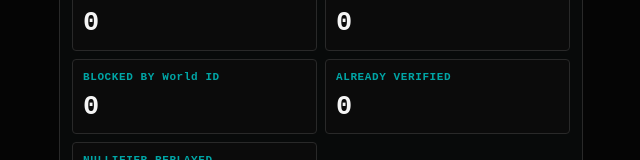
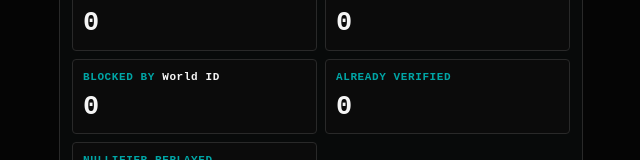
Before and after one commit to cs77signal/human-verification, a Next.js app: page /embed in a window 1280 px wide. Shown: the part 321-481 px from the top of the page, without its empty margins (319-959 px from the left). Built offline with nearby package versions, Linux system fonts and the light colour scheme; no server answers.

Commit message:
Highlight World ID in blocked metric

```diff
--- a/app/embed/page.js
+++ b/app/embed/page.js
@@ -269,7 +269,16 @@ export default function Embed() {
                   letterSpacing: "0.6px",
                 }}
               >
-                {label}
+                {label === "BLOCKED BY World ID" ? (
+                  <>
+                    BLOCKED BY{" "}
+                    <span style={{ color: "#f5f5f5" }}>
+                      World ID
+                    </span>
+                  </>
+                ) : (
+                  label
+                )}
               </p>
 
               <strong
```
